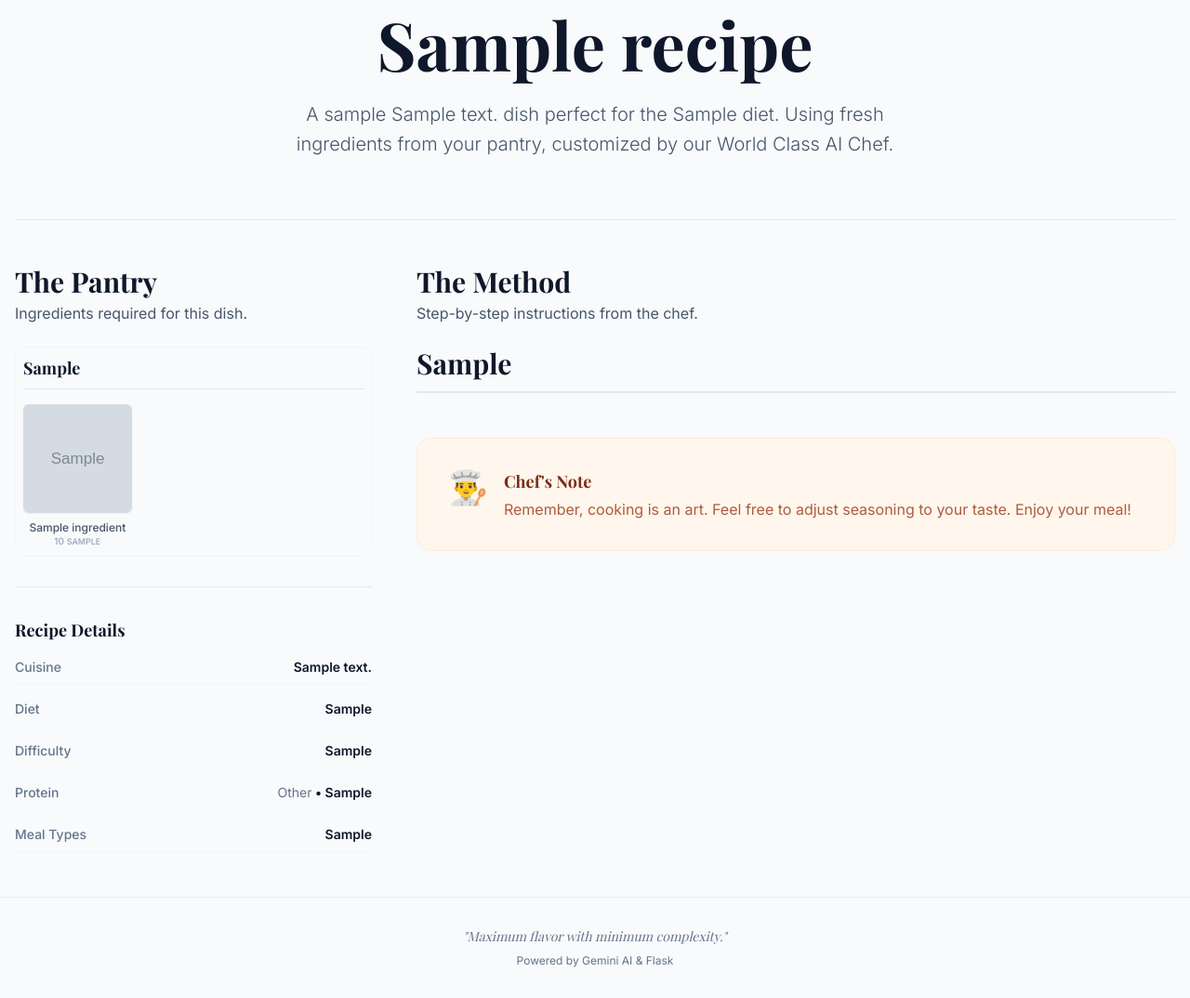
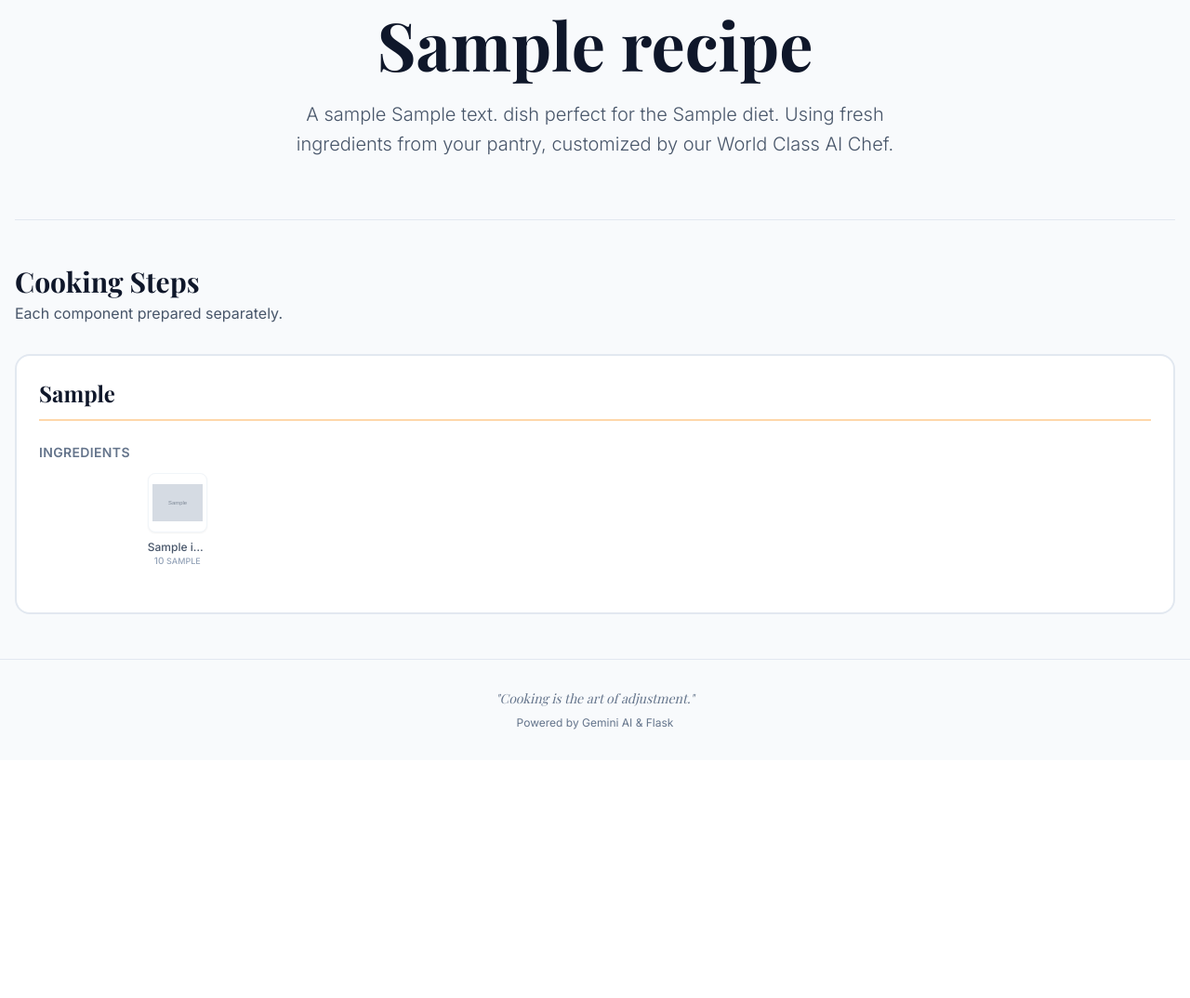
Before and after one commit to pedal88/buildyourmeal, a Flask app: page /recipe/1 in a window 1280 px wide. Shown: the part 785-1859 px from the top of the page at 93% size. After the commit the page ends 1570 px from the top, so only its background shows below. Run offline with Flask 3, Linux system fonts and the light colour scheme; tables that the repository leaves empty hold one stand-in row (values such as "Sample post"); grey boxes marked "Sample" are stand-in pictures; some libraries are stand-ins or nearby versions; some web fonts are replaced.

Commit message:
Enhancement: Recipe UI Redesign and AI Logic Improvements
UI Redesign (Recipe Template):
- Refactored layout to use component-based columns.
- Moved ingredients to the top of each component column.
- Replaced text ingredient lists with compact 4-column visual ingredient grids.
- Minimized whitespace for a tighter, cleaner look.
- Removed the footer and Chef's Note section.
- Fixed layout nesting bugs to ensure proper column rendering.

AI Engine Improvements:
- Enforced strict component splitting for 'X with Y' queries.
- Added critical consistency rules ensuring ingredient groups and instruction components match exactly.
- Unified component naming to prevent mismatches (e.g., 'Pizza Dough' vs 'Pizza Dough Base').

Data:
- Added taste.json and time.json.

```diff
--- a/templates/base.html
+++ b/templates/base.html
@@ -118,7 +118,7 @@
     <!-- Footer -->
     <footer class="bg-slate-50 border-t border-slate-200 mt-auto">
         <div class="max-w-screen-2xl mx-auto py-8 px-4 text-center text-slate-500 text-sm">
-            <p class="font-serif italic">"Maximum flavor with minimum complexity."</p>
+            <p class="font-serif italic">"Cooking is the art of adjustment."</p>
             <p class="mt-2 text-xs">Powered by Gemini AI & Flask</p>
         </div>
     </footer>
--- a/templates/recipe.html
+++ b/templates/recipe.html
@@ -85,106 +85,61 @@
         </p>
     </div>
 
-    <!-- Core Content Grid -->
-    <div class="grid grid-cols-1 lg:grid-cols-12 gap-12 border-t border-slate-200 pt-12">
+    <!-- COMPONENT COLUMNS LAYOUT -->
+    <div class="border-t border-slate-200 pt-12">
+        {{ type.section_header('Cooking Steps', 'Each component prepared separately.') }}
 
-        <!-- Left Column: The Pantry (Visual Ingredients) -->
-        <div class="lg:col-span-4 space-y-12">
-            <div class="sticky top-24">
-                {{ type.section_header('The Pantry', 'Ingredients required for this dish.') }}
+        <div
+            class="grid grid-cols-1 {% if steps_by_component|length == 2 %}md:grid-cols-2{% elif steps_by_component|length >= 3 %}md:grid-cols-3{% endif %} gap-8 mt-8">
+            {% for component_name, steps in steps_by_component %}
+            <div
+                class="component-card bg-white border-2 border-slate-200 rounded-2xl p-6 hover:border-slate-300 transition-colors">
+                <!-- Component Header -->
+                <h2 class="text-2xl font-serif font-bold text-slate-900 mb-6 pb-3 border-b-2 border-orange-200">
+                    {{ component_name }}
+                </h2>
 
-                <div class="space-y-10">
-                    {% for component, items in ingredients_by_component.items() %}
-                    <div class="bg-slate-50 rounded-xl p-2 border border-slate-100">
-                        <h3 class="font-serif text-lg font-bold text-slate-900 mb-4 border-b border-slate-200 pb-2">
-                            {{ component }}
-                        </h3>
+                <!-- Component-Specific Visual Ingredients -->
+                {% if ingredients_by_component[component_name] %}
+                <div class="mb-6">
+                    <h3 class="text-sm font-bold uppercase tracking-wide text-slate-500 mb-3">Ingredients</h3>
+                    <!-- Visual Grid with Images, Names, and Amounts -->
+                    <div class="grid grid-cols-4 gap-0.5">
+                        {% for item in ingredients_by_component[component_name] %}
+                        {{ card.visual_ingredient(item, size='md') }}
+                        {% endfor %}
+                    </div>
+                </div>
+                {% endif %}
 
-                        <!-- Visual Ingredient Grid -->
-                        <div class="grid grid-cols-3 gap-2 place-items-stretch">
-                            {% for item in items %}
-                            {{ card.visual_ingredient(item, size='xl') }}
-                            {% endfor %}
-                        </div>
-                    </div>
-                    {% endfor %}
-                </div>
-
-                <div class="mt-8 pt-8 border-t border-slate-200">
-                    <h3 class="font-serif text-lg font-bold text-slate-900 mb-4">Recipe Details</h3>
-                    <dl class="space-y-4 text-sm">
-                        <div class="flex flex-col sm:flex-row sm:justify-between border-b border-slate-100 pb-2">
-                            <dt class="font-medium text-slate-500">Cuisine</dt>
-                            <dd class="text-slate-900 font-semibold">{{ recipe.cuisine }}</dd>
-                        </div>
-                        <div class="flex flex-col sm:flex-row sm:justify-between border-b border-slate-100 pb-2">
-                            <dt class="font-medium text-slate-500">Diet</dt>
-                            <dd class="text-slate-900 font-semibold">{{ recipe.diet|capitalize }}</dd>
-                        </div>
-                        <div class="flex flex-col sm:flex-row sm:justify-between border-b border-slate-100 pb-2">
-                            <dt class="font-medium text-slate-500">Difficulty</dt>
-                            <dd class="text-slate-900 font-semibold">{{ recipe.difficulty }}</dd>
-                        </div>
-                        {% if recipe.protein_type %}
-                        <div class="flex flex-col sm:flex-row sm:justify-between border-b border-slate-100 pb-2">
-                            <dt class="font-medium text-slate-500">Protein</dt>
-                            <dd class="text-slate-900 font-semibold">
-                                <span class="text-slate-500 font-normal">{{ recipe.protein_type|get_protein_category
-                                    }}</span> • {{ recipe.protein_type }}
-                            </dd>
-                        </div>
-                        {% endif %}
-                        {% if recipe.meal_types_list %}
-                        <div class="flex flex-col sm:flex-row sm:justify-between border-b border-slate-100 pb-2">
-                            <dt class="font-medium text-slate-500">Meal Types</dt>
-                            <dd class="text-slate-900 font-semibold text-right">
-                                {{ recipe.meal_types_list|join(', ') }}
-                            </dd>
-                        </div>
-                        {% endif %}
-                    </dl>
-                </div>
-            </div>
-        </div>
-
-        <!-- Right Column: The Method (Instructions) -->
-        <div class="lg:col-span-8">
-            {{ type.section_header('The Method', 'Step-by-step instructions from the chef.') }}
-
-            <div class="space-y-12">
-                {% for component_name, steps in steps_by_component %}
-                <div class="component-section">
-                    <!-- Component Header -->
-                    <h2 class="text-3xl font-serif font-bold text-slate-900 mb-8 pb-3 border-b-2 border-slate-200">
-                        {{ component_name }}
-                    </h2>
-
-                    <!-- Steps within this component, grouped by phase -->
+                <!-- Steps within this component, grouped by phase -->
+                <div class="space-y-6">
                     {% for phase in ['Prep', 'Cook', 'Serve'] %}
                     {% set phase_steps = steps|selectattr('phase', 'equalto', phase)|list %}
                     {% if phase_steps %}
-                    <div class="relative pl-8 border-l-2 border-slate-100 mb-8">
+                    <div
+                        class="relative pl-6 border-l-2 {% if phase == 'Prep' %}border-blue-200{% elif phase == 'Cook' %}border-orange-300{% else %}border-green-200{% endif %}">
                         <span class="absolute -left-[9px] top-0 h-4 w-4 rounded-full border-2 border-white
                                 {% if phase == 'Prep' %}bg-blue-400
                                 {% elif phase == 'Cook' %}bg-orange-500
                                 {% else %}bg-green-500{% endif %}">
                         </span>
 
-                        <h3 class="text-sm font-bold uppercase tracking-widest text-slate-400 mb-6
-                                {% if phase == 'Prep' %}text-blue-500
+                        <h4 class="text-xs font-bold uppercase tracking-widest mb-3
+                                {% if phase == 'Prep' %}text-blue-600
                                 {% elif phase == 'Cook' %}text-orange-600
                                 {% else %}text-green-600{% endif %}">
-                            {{ phase }} Phase
-                        </h3>
+                            {{ phase }}
+                        </h4>
 
-                        <div class="space-y-8">
+                        <div class="space-y-4">
                             {% for step in phase_steps %}
-                            <div class="group flex gap-6">
+                            <div class="group flex gap-3">
                                 <span
-                                    class="flex-shrink-0 flex items-center justify-center w-8 h-8 rounded-full bg-slate-100 text-slate-500 font-serif font-bold group-hover:bg-slate-900 group-hover:text-white transition-colors duration-300">
+                                    class="flex-shrink-0 flex items-center justify-center w-6 h-6 rounded-full bg-slate-100 text-slate-500 text-xs font-bold group-hover:bg-slate-900 group-hover:text-white transition-colors">
                                     {{ step.step_number }}
                                 </span>
-                                <p class="text-xl text-slate-800 leading-relaxed font-light">
+                                <p class="text-sm text-slate-700 leading-relaxed">
                                     {{ step.text }}
                                 </p>
                             </div>
@@ -194,21 +149,8 @@
                     {% endif %}
                     {% endfor %}
                 </div>
-                {% endfor %}
-
-                <!-- Chef's Note / Footer for Recipe -->
-                <div class="mt-16 p-8 bg-orange-50 rounded-2xl border border-orange-100 flex gap-4 items-start">
-                    <span class="text-4xl">👨‍🍳</span>
-                    <div>
-                        <h4 class="font-serif text-lg font-bold text-orange-900">Chef's Note</h4>
-                        <p class="text-orange-800/80 mt-1">
-                            Remember, cooking is an art. Feel free to adjust seasoning to your taste.
-                            Enjoy your meal!
-                        </p>
-                    </div>
-                </div>
             </div>
-
+            {% endfor %}
         </div>
     </div>
     {% endblock %}
```
Also changed, not shown: ai_engine.py (+53 -7 lines), data/taste.json (added, +24 -0 lines), data/time.json (added, +14 -0 lines).
